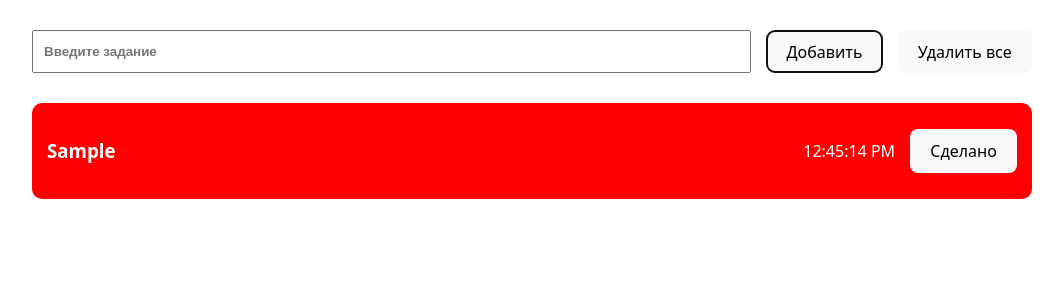
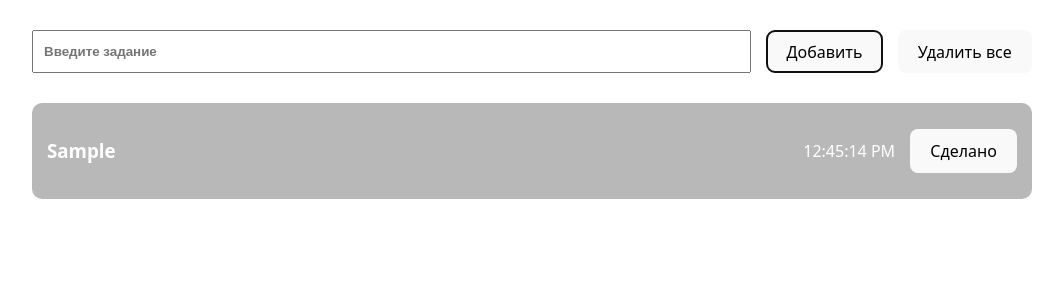
Before and after one commit to IlyaVishnyakMuz/FirstReactProject, a React (Vite) app: page / in a window 1280 px wide. Both pictures are taken after typing "Sample" into the empty fields and a click on the button "Добавить". Shown: the top 300 px of the page, without its empty margins (108-1171 px from the left). Built offline with nearby package versions, Linux system fonts and the light colour scheme; the HTML template or start-up script is replaced by a standard one.

Commit message:
check deployment

```diff
--- a/src/components/Item/Item.module.css
+++ b/src/components/Item/Item.module.css
@@ -1,12 +1,11 @@
 .item {
     display: flex;
     align-items: center;
-    /* background: rgb(184, 184, 184); */
+    background: rgb(184, 184, 184);
     color: white;
     padding: 15px;
     border-radius: 10px;
     cursor: grab;
-    background: red !important;
 }
 .item p {
     margin-left: auto;
```
